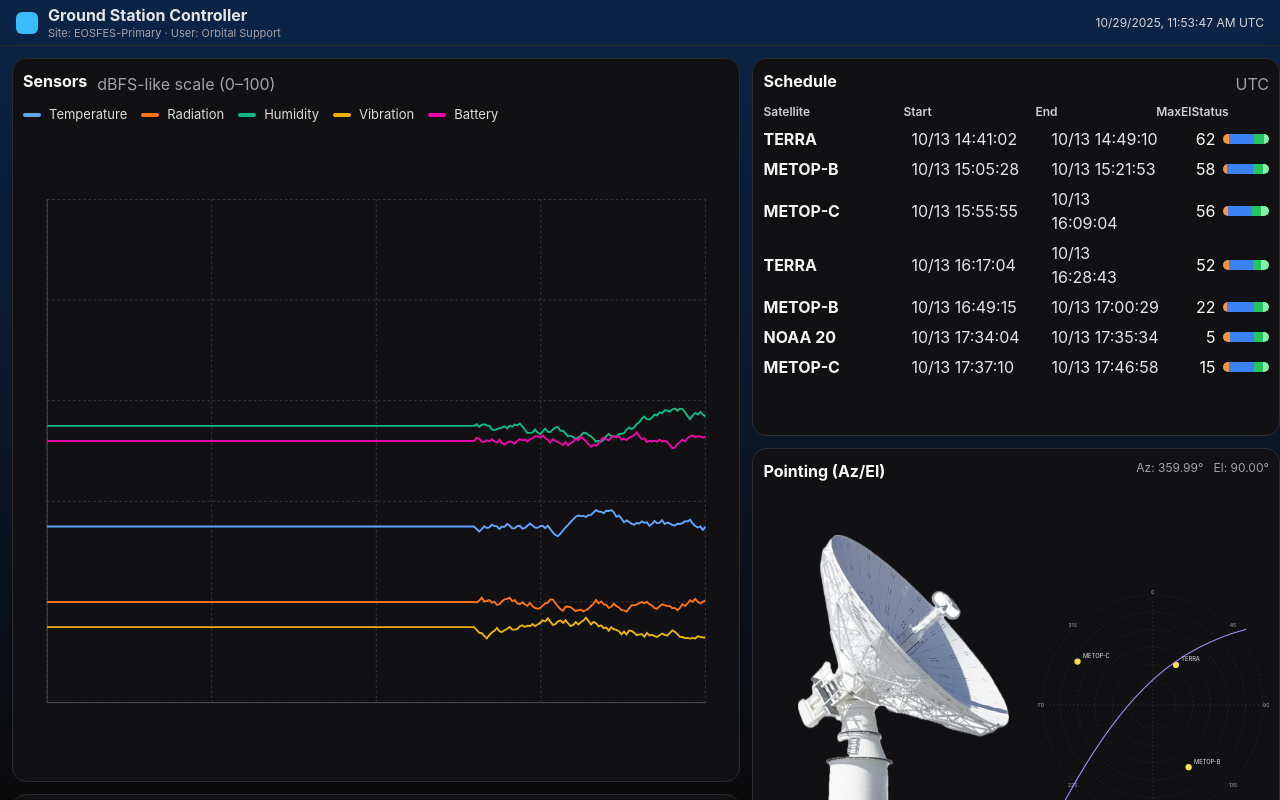
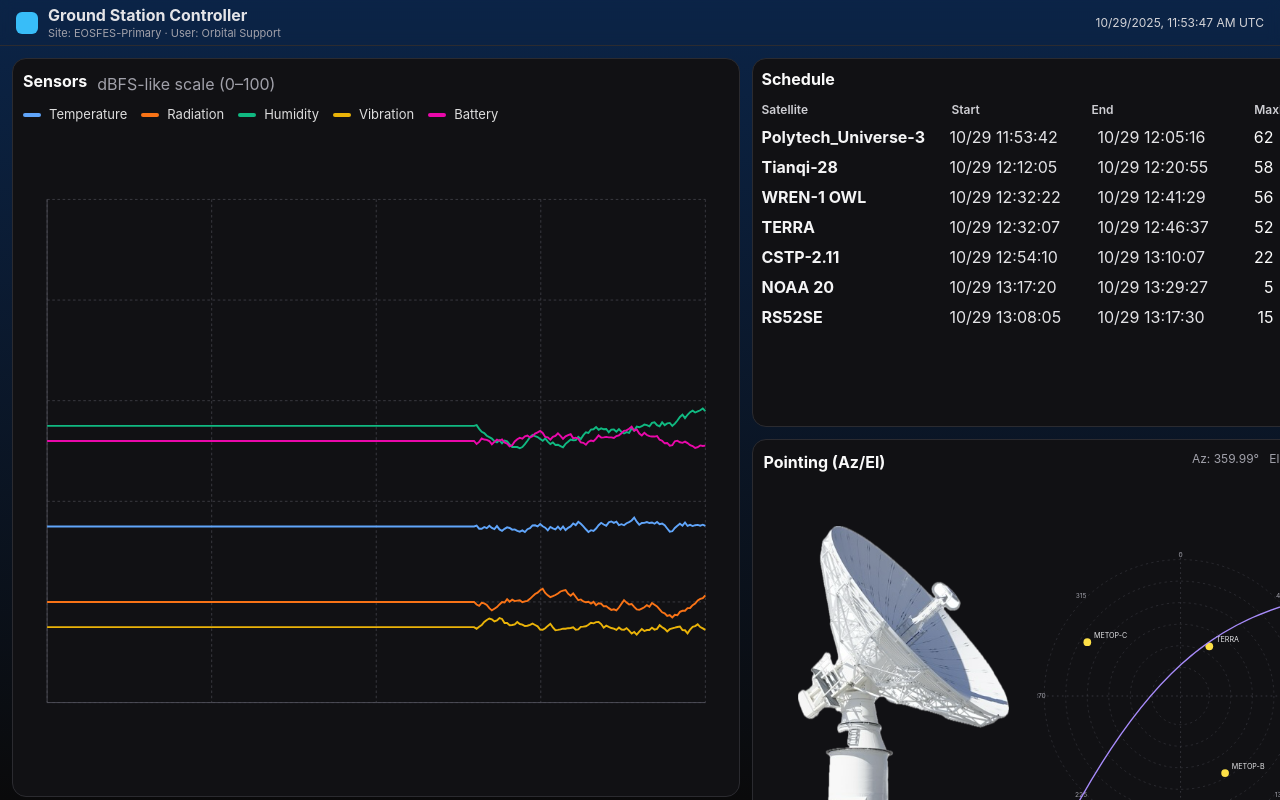
Before and after one commit to Gyeongje/gs_visual, a React (Create React App) app: page / in a window 1280 px wide. Built offline with nearby package versions, Linux system fonts and the light colour scheme.

Commit message:
UPDATE schedule: TERRA 자리에 Polytech_Universe-3, 현재 시각이랑 제일 가깝게 (나머지 위성 이름은 tiny gs 에서 아무거나)

```diff
--- a/src/App.js
+++ b/src/App.js
@@ -19,57 +19,41 @@ function polarToXY(angleDeg, r) {
 }
 
 /* ===== Mock Data ===== */
-const scheduleSeed = [
-  {
-    sat: "TERRA",
-    start: "10/13 14:41:02",
-    end: "10/13 14:49:10",
-    elev: 62,
-    status: { setup: 12, tracking: 56, processing: 22, delivery: 10 },
-  },
-  {
-    sat: "METOP-B",
-    start: "10/13 15:05:28",
-    end: "10/13 15:21:53",
-    elev: 58,
-    status: { setup: 8, tracking: 52, processing: 20, delivery: 12 },
-  },
-  {
-    sat: "METOP-C",
-    start: "10/13 15:55:55",
-    end: "10/13 16:09:04",
-    elev: 56,
-    status: { setup: 10, tracking: 48, processing: 18, delivery: 16 },
-  },
-  {
-    sat: "TERRA",
-    start: "10/13 16:17:04",
-    end: "10/13 16:28:43",
-    elev: 52,
-    status: { setup: 9, tracking: 42, processing: 14, delivery: 14 },
-  },
-  {
-    sat: "METOP-B",
-    start: "10/13 16:49:15",
-    end: "10/13 17:00:29",
-    elev: 22,
-    status: { setup: 5, tracking: 35, processing: 12, delivery: 8 },
-  },
-  {
-    sat: "NOAA 20",
-    start: "10/13 17:34:04",
-    end: "10/13 17:35:34",
-    elev: 5,
-    status: { setup: 2, tracking: 8, processing: 3, delivery: 2 },
-  },
-  {
-    sat: "METOP-C",
-    start: "10/13 17:37:10",
-    end: "10/13 17:46:58",
-    elev: 15,
-    status: { setup: 4, tracking: 20, processing: 7, delivery: 5 },
-  },
-];
+// Helper: 시간 포맷 함수 (월/일 시:분:초)
+function fmtShortTime(d) {
+  const pad = (n) => n.toString().padStart(2, "0");
+  return `${pad(d.getMonth() + 1)}/${pad(d.getDate())} ${pad(d.getHours())}:${pad(d.getMinutes())}:${pad(
+    d.getSeconds()
+  )}`;
+}
+
+// 일정 생성 함수
+const makeSchedule = () => {
+  const base = new Date();
+  const sats = [
+    { sat: "Polytech_Universe-3", elev: 62, status: { setup: 12, tracking: 56, processing: 22, delivery: 10 } },
+    { sat: "Tianqi-28", elev: 58, status: { setup: 8, tracking: 52, processing: 20, delivery: 12 } },
+    { sat: "WREN-1 OWL", elev: 56, status: { setup: 10, tracking: 48, processing: 18, delivery: 16 } },
+    { sat: "TERRA", elev: 52, status: { setup: 9, tracking: 42, processing: 14, delivery: 14 } },
+    { sat: "CSTP-2.11", elev: 22, status: { setup: 5, tracking: 35, processing: 12, delivery: 8 } },
+    { sat: "NOAA 20", elev: 5, status: { setup: 2, tracking: 8, processing: 3, delivery: 2 } },
+    { sat: "RS52SE", elev: 15, status: { setup: 4, tracking: 20, processing: 7, delivery: 5 } },
+  ];
+
+  // 각 위성의 시작 시간을 5분, 15분, 25분 ... 간격으로 설정
+  return sats.map((s, i) => {
+    const start = new Date(base.getTime() + (5 + i * 10 * (1 + Math.random()) * 60 * 1000)); // 첫 번째 5분, 이후 10분 간격
+    const end = new Date(start.getTime() + 8 * (1 + Math.random()) * 60 * 1000); // 8분 후 종료
+    return {
+      ...s,
+      start: fmtShortTime(start),
+      end: fmtShortTime(end),
+    };
+  });
+};
+
+// 동적으로 계산된 scheduleSeed
+const scheduleSeed = makeSchedule();
 
 const polarTargets = [
   { name: "TERRA", az: 30, el: 60 },
@@ -104,7 +88,7 @@ function StatusBar({ parts }) {
 
 function ScheduleTable() {
   return (
-    <Card style={{ padding: 10 }}>
+    <Card style={{ padding: 8 }}>
       <div style={{ display: "flex", justifyContent: "space-between", alignItems: "center", marginBottom: 4 }}>
         <Title>Schedule</Title>
         <Muted>UTC</Muted>
@@ -112,7 +96,7 @@ function ScheduleTable() {
       <div
         style={{
           display: "grid",
-          gridTemplateColumns: "140px 132px 108px 48px 1fr",
+          gridTemplateColumns: "190px 140px 150px 48px 1fr",
           color: "#cfcfd4",
           fontSize: 12,
           fontWeight: 600,
@@ -131,7 +115,7 @@ function ScheduleTable() {
             key={r.sat + r.start}
             style={{
               display: "grid",
-              gridTemplateColumns: "140px 132px 108px 48px 1fr",
+              gridTemplateColumns: "180px 140px 120px 48px 1fr",
               alignItems: "center",
               columnGap: 8,
             }}
@@ -554,13 +538,10 @@ export default function App() {
           boxSizing: "border-box",
         }}
       >
-        {/* Left: 큰 Pointing + EOS FES */}
-        <div style={{ display: "grid", gridTemplateRows: "minmax(0, 1fr) 210px", gap: 12 }}>
+        <div style={{ display: "grid", gridTemplateRows: "80% 20%", gap: 12 }}>
           <SpectrumPanel />
           <EOSFESPanel />
         </div>
-
-        {/* Right: Schedule (40%) + Sensors (60%) */}
         <div style={{ display: "grid", gridTemplateRows: "40% 60%", gap: 12, minWidth: 0 }}>
           <ScheduleTable />
           <PolarPlot height={420} />
```
